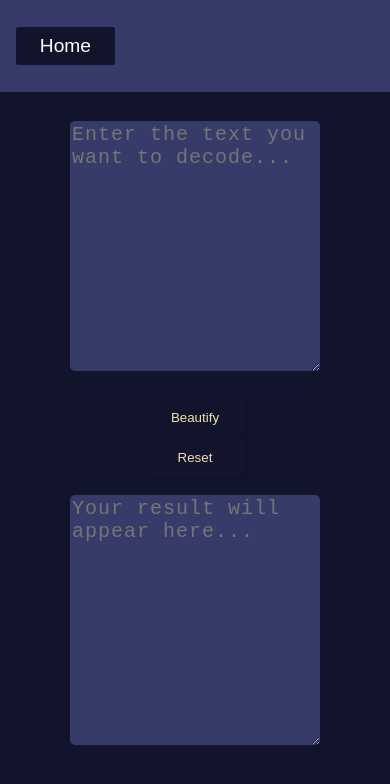
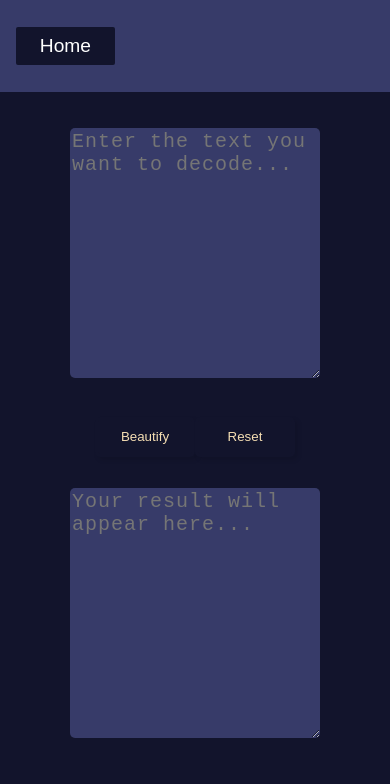
Before and after one commit to AggarwalChetan/utility-app, a React (Create React App) app: page /JValidator in a window 390 px wide. Shown: the top 784 px of the page. Built offline with nearby package versions, Linux system fonts and the light colour scheme.

Commit message:
Indent fi

```diff
--- a/src/index.css
+++ b/src/index.css
@@ -233,7 +233,7 @@ header{
   height: 350px;
   width: 350px;
   letter-spacing: 1px;
-  /* margin-bottom: 1.5rem; */
+  /* margin-bottom: 1.5 rem; */
   background-color: #373b69;
   color: black;
   border: none;
@@ -268,8 +268,112 @@ header{
   border-radius: 5px;
 }
 
+@media only screen and (max-width:880px){
+  .home-container{
+    justify-content:center;
+  }
 
-@media (max-width:640px){
+  .UApp-container{
+    justify-content: center;
+  }
+
+  .UAppOverview-content {
+    font-size: 13.5px;
+  }
+
+  .modal-container {
+    max-width: 400px;
+    min-height: 450px;
+  }
+
+  .drop-down{
+    width: 40%;
+    font-size: 9.5px;
+  }
+
+  .closebutton {
+    font-size: 22px;
+  }
+
+  .base64-decode{
+    height: 650px;
+    margin-top: 1rem;
+  }
+
+  .base64-decode textarea{
+    height: 300px;
+    width: 300px;
+    margin-top: 0;
+  }
+
+  .base64-decode-button-container{
+    display: flex;
+    flex-direction: column;
+    justify-content: center;
+    margin: 0 30px;
+    margin-bottom: -0.5rem;
+  }
+
+  .base64-decode-button-container button{
+    margin: 0;
+  }
+
+}
+
+@media only screen and (max-width:780px){
+  .home-container{
+    justify-content:center;
+  }
+
+  .UApp-container{
+    justify-content: center;
+  }
+
+  .UAppOverview-content {
+    font-size: 13.5px;
+  }
+
+  .modal-container {
+    max-width: 400px;
+    min-height: 450px;
+  }
+
+  .drop-down{
+    width: 40%;
+    font-size: 9.5px;
+  }
+
+  .closebutton {
+    font-size: 22px;
+  }
+
+  .base64-decode{
+    height: 650px;
+    margin-top: 1rem;
+  }
+
+  .base64-decode textarea{
+    height: 220px;
+    width: 220px;
+    margin-top: 0;
+  }
+
+  .base64-decode-button-container{
+    display: flex;
+    flex-direction: column;
+    justify-content: center;
+    margin: 0 30px;
+    margin-bottom: -0.5rem;
+  }
+
+  .base64-decode-button-container button{
+    margin: 0;
+  }
+
+}
+
+
+@media only screen and (max-width:620px){
   .home-container{
     justify-content:center;
   }
@@ -308,6 +412,10 @@ header{
   }
 
   .base64-decode-button-container{
+    display: block;
+    flex-direction: column;
+    justify-content: center;
+    margin: 0 30px;
     margin-bottom: -0.5rem;
   }
 
```
